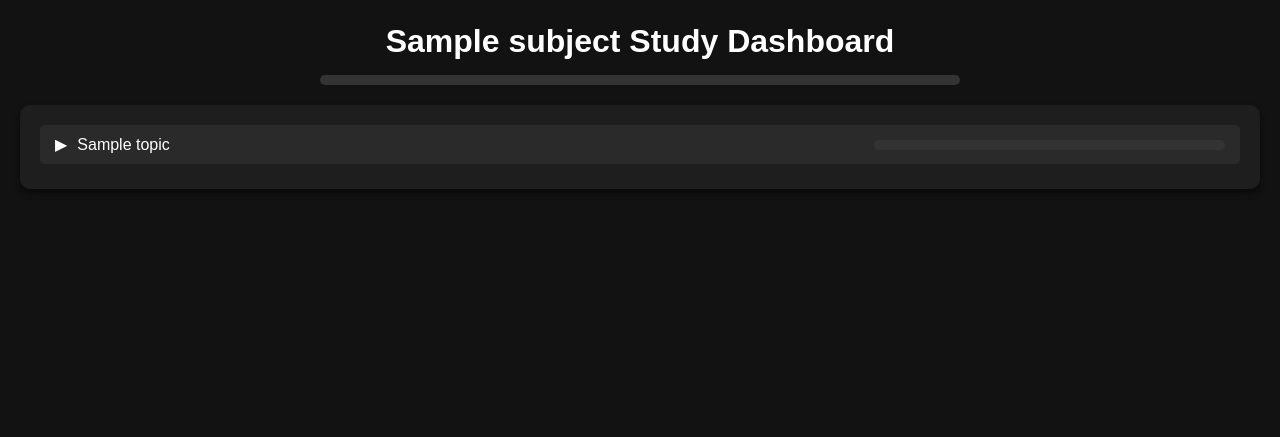
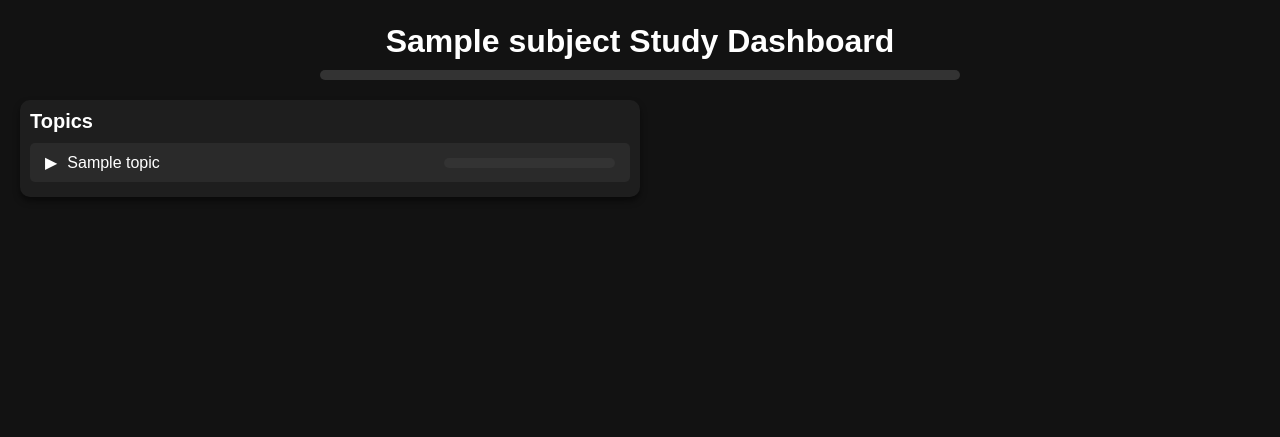
Before and after one commit to John-Auerbach/Quals, a Flask app: template templates/subject.html in a window 1280 px wide. Shown: the part 239-676 px from the top of the page. Run offline with Flask 3, Linux system fonts and the light colour scheme; the template is opened without the code that fills it: most values are stand-ins (such as "Sample title", 1, 10 or a date in 2020).

Commit message:
Topics container

```diff
--- a/progress.json
+++ b/progress.json
@@ -9,8 +9,8 @@
         "airfoils": {
             "notes.pdf": true,
             "problems.pdf": true,
-            "solutions.pdf": true,
-            "overall": 100
+            "solutions.pdf": false,
+            "overall": 66
         },
         "lift_and_drag": {
             "notes.pdf": true,
--- a/templates/subject.html
+++ b/templates/subject.html
@@ -11,7 +11,6 @@
             color: #ffffff;
             margin: 0;
             padding: 0;
-            text-align: center;
         }
         .header {
             display: flex;
@@ -29,7 +28,7 @@
         }
         h1 {
             margin: 20px 0 5px;
-            display: inline-block;
+            text-align: center;
         }
         .overall-progress-container {
             display: flex;
@@ -54,11 +53,23 @@
             object-fit: cover;
         }
         .content-container {
+            display: flex;
+            flex-direction: column;
+            justify-content: flex-start;
             margin: 20px;
-            padding: 20px;
+            padding: 10px;
             background-color: #1e1e1e;
             border-radius: 10px;
             box-shadow: 0px 4px 6px rgba(0, 0, 0, 0.5);
+            max-width: 600px; /* Limit the width of the content container */
+        }
+        .topics-container {
+            width: 100%;
+        }
+        .topics-title {
+            font-size: 20px;
+            font-weight: bold;
+            margin-bottom: 10px;
         }
         .topic {
             display: flex;
@@ -140,8 +151,11 @@
         </div>
     </div>
     <!-- Content Container -->
-    <div class="content-container">
-        <!-- Topics -->
+    <div class="content-container" style="margin-left: 20px;">
+        <!-- Topics Title -->
+        <div class="topics-title">Topics</div>
+        <!-- Topics Container -->
+        <div class="topics-container">
             {% for topic in topics %}
             <div class="topic" onclick="toggleSubtopics('{{ topic.name }}')">
                 <div class="topic-title">
@@ -169,7 +183,7 @@
             </div>
             {% endfor %}
         </div>
-
+    </div>
     <script>
         function toggleSubtopics(topic) {
             const subtopics = document.getElementById(`subtopics-${topic}`);
```
Also changed, not shown: templates/styles.css (+26 -5 lines). Lines whose indentation alone changed are shown as unchanged.
